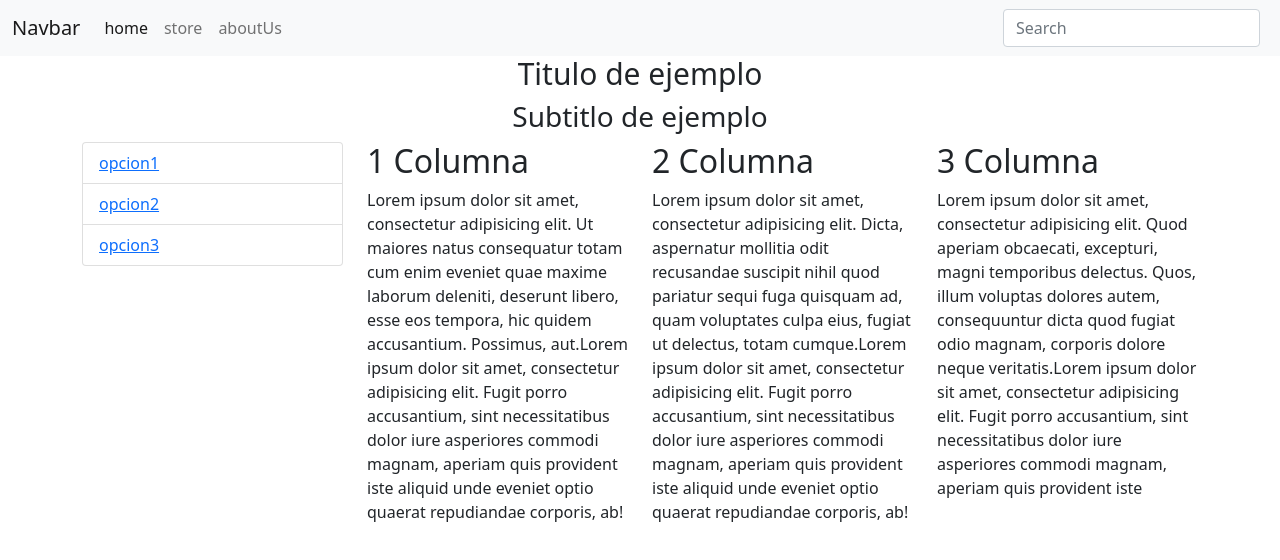
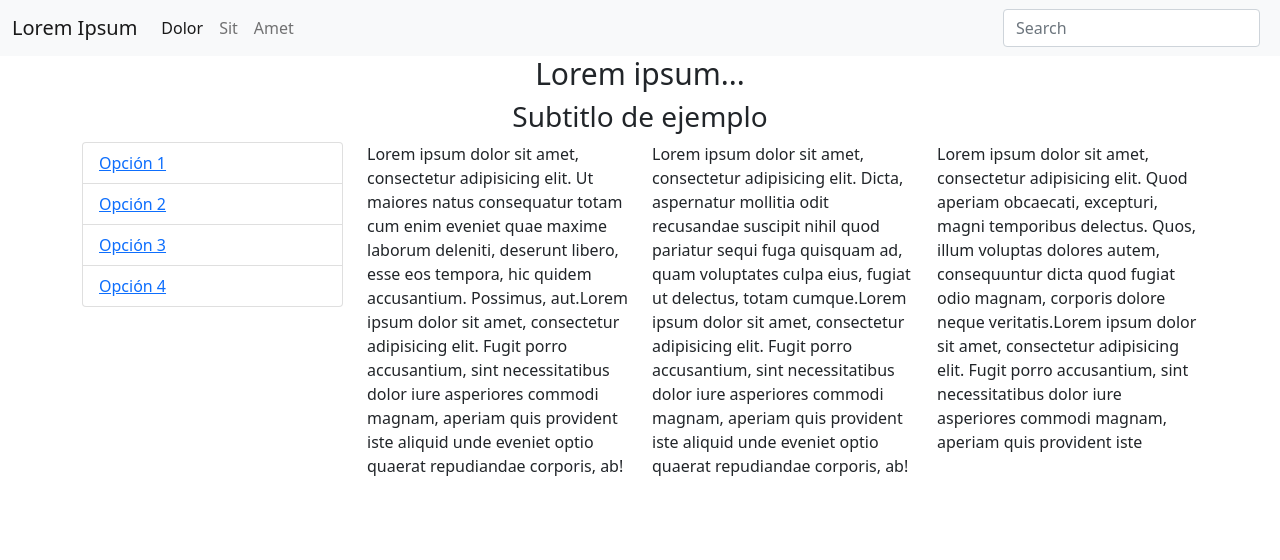
Before and after one commit to roma-script/grupal5-sub5.io, a plain HTML site: page index.html in a window 1280 px wide. Drawn offline with nearby package versions, Linux system fonts and the light colour scheme.

Commit message:
arreglos

```diff
--- a/index.html
+++ b/index.html
@@ -14,29 +14,30 @@
     <header>
 		<nav class="navbar navbar-expand-lg navbar-light bg-light">
             <div class="container-fluid">
-              <a class="navbar-brand" href="#">Navbar</a>
+              <a class="navbar-brand" href="#">Lorem Ipsum</a>
               <button class="navbar-toggler" type="button" data-bs-toggle="collapse" data-bs-target="#navbarSupportedContent" aria-controls="navbarSupportedContent" aria-expanded="false" aria-label="Toggle navigation">
                 <span class="navbar-toggler-icon"></span>
               </button>
               <div class="collapse navbar-collapse" id="navbarSupportedContent">
                 <ul class="navbar-nav me-auto mb-2 mb-lg-0">
                   <li class="nav-item">
-                    <a class="nav-link active" aria-current="page" href="#"> home</a>
+                    <a class="nav-link active" aria-current="page" href="#"> Dolor</a>
                   </li>
                   <li class="nav-item">
-                    <a class="nav-link" href="#"> store</a>
+                    <a class="nav-link" href="#"> Sit</a>
                   </li>
                   <li class="nav-item">
-                    <a class="nav-link" href="#"> aboutUs</a>
+                    <a class="nav-link" href="#"> Amet </a>
                   </li>
                   <li class="nav-item dropdown  d-sm-block d-md-block d-lg-none">
                     <a class="nav-link dropdown-toggle" href="#" id="navbarDropdown" role="button" data-bs-toggle="dropdown" aria-expanded="false">
                       Opciones
                     </a>
                     <ul class="dropdown-menu" aria-labelledby="navbarDropdown" id="drop">
-                      <li><a class="dropdown-item" href="#col1">opcion 1</a></li>
-                      <li><a class="dropdown-item" href="#col2">opcion 2</a></li>
-                      <li><a class="dropdown-item" href="#col3">opcion 3</a></li>
+                      <li><a class="dropdown-item" href="#col1">Opción 1</a></li>
+                      <li><a class="dropdown-item" href="#col2">Opción 2</a></li>
+                      <li><a class="dropdown-item" href="#col3">Opción 3</a></li>
+                      <li><a class="dropdown-item" href="#col4">Opción 4</a></li>
                     </ul>
                   </li>
 
@@ -51,26 +52,27 @@
 
 
 
-  <h1 class="personalized"> Titulo de ejemplo</h1>
+  <h1 class="personalized"> Lorem ipsum...</h1>
   <h3 class="personalized">Subtitlo de ejemplo</h3>
     <div class="container"> <div class="row">
         <div class=" col d-none d-lg-block" id="col">
           <ul class="list-group">
-            <li class="list-group-item"><a href="#col1">opcion1</a></li>
-            <li class="list-group-item"><a href="#col2">opcion2</a></li>
-            <li class="list-group-item"><a href="#col3">opcion3</a></li>
+            <li class="list-group-item"><a href="#col1">Opción 1</a></li>
+            <li class="list-group-item"><a href="#col2">Opción 2</a></li>
+            <li class="list-group-item"><a href="#col3">Opción 3</a></li>
+            <li class="list-group-item"><a href="#col4">Opción 4</a></li>
           </ul>
         </div>
         <div class="col-xs-12 col-sm-12 col-md-6 col-lg-3 " id="col1">
-            <h2>1 Columna</h2>
+
             <p>Lorem ipsum dolor sit amet, consectetur adipisicing elit. Ut maiores natus consequatur totam cum enim eveniet quae maxime laborum deleniti, deserunt libero, esse eos tempora, hic quidem accusantium. Possimus, aut.Lorem ipsum dolor sit amet, consectetur adipisicing elit. Fugit porro accusantium, sint necessitatibus dolor iure asperiores commodi magnam, aperiam quis provident iste aliquid unde eveniet optio quaerat repudiandae corporis, ab!</p>
         </div>
         <div class="col-xs-12 col-sm-12 col-md-6 col-lg-3" id="col2">
-            <h2>2 Columna</h2>
+
             <p>Lorem ipsum dolor sit amet, consectetur adipisicing elit. Dicta, aspernatur mollitia odit recusandae suscipit nihil quod pariatur sequi fuga quisquam ad, quam voluptates culpa eius, fugiat ut delectus, totam cumque.Lorem ipsum dolor sit amet, consectetur adipisicing elit. Fugit porro accusantium, sint necessitatibus dolor iure asperiores commodi magnam, aperiam quis provident iste aliquid unde eveniet optio quaerat repudiandae corporis, ab!</p>
         </div>
         <div class="col-xs-12 col-sm-12 col-md-6 col-lg-3" id="col3">
-            <h2>3 Columna</h2>
+
             <p>Lorem ipsum dolor sit amet, consectetur adipisicing elit. Quod aperiam obcaecati, excepturi, magni temporibus delectus. Quos, illum voluptas dolores autem, consequuntur dicta quod fugiat odio magnam, corporis dolore neque veritatis.Lorem ipsum dolor sit amet, consectetur adipisicing elit. Fugit porro accusantium, sint necessitatibus dolor iure asperiores commodi magnam, aperiam quis provident iste</p>
         </div>
     </div>
```
